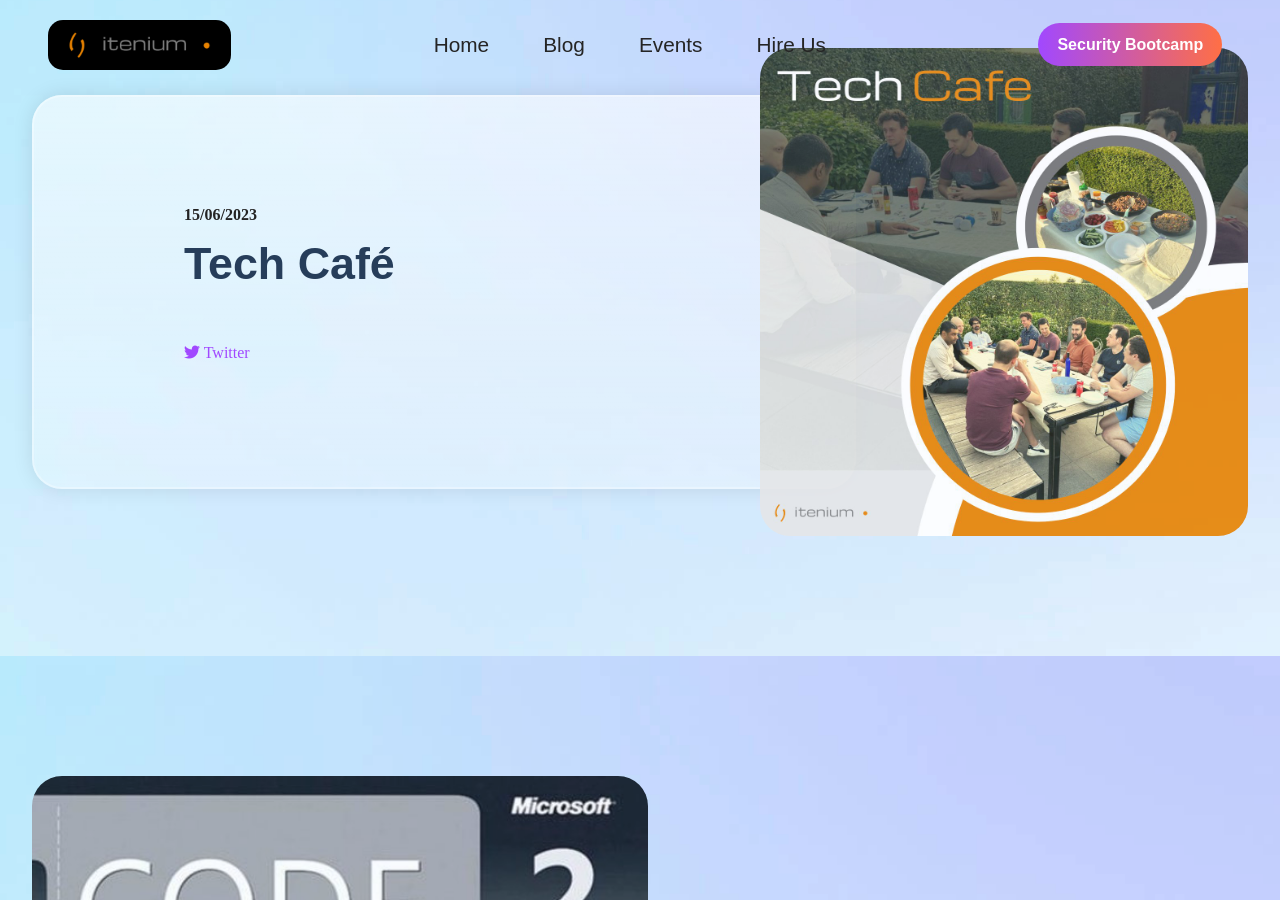
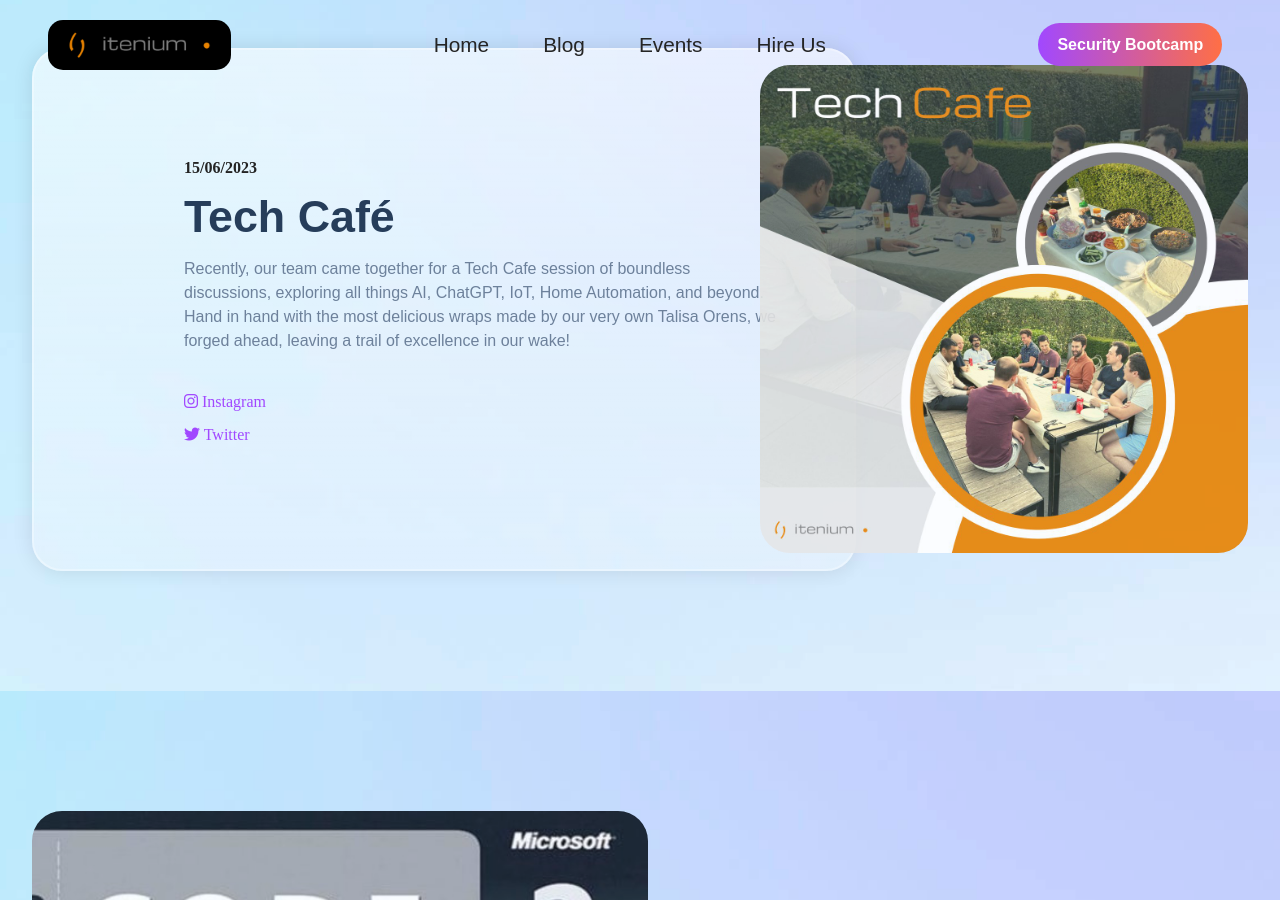
Before and after one commit to itenium-be/Competence-Center, a Jekyll site: the page built from pages/events.html, in a window 1280 px wide and 900 px high, scrolled down 5355 px. Built offline with Jekyll 4.4.1, drawn with Linux system fonts in a browser that asks for light colours; some web fonts are replaced.

Commit message:
tech cafe

```diff
--- a/_data/events.yml
+++ b/_data/events.yml
@@ -217,7 +217,7 @@
 - name: "Tech Café"
   subTitle: ""
   date: 2023-06-15
-  summary: ""
+  summary: "Recently, our team came together for a Tech Cafe session of boundless discussions, exploring all things AI, ChatGPT, IoT, Home Automation, and beyond. Hand in hand with the most delicious wraps made by our very own Talisa Orens, we forged ahead, leaving a trail of excellence in our wake!"
   track: "TechCafe"
   content: ""
   type: ["On-Site"]
@@ -226,7 +226,7 @@
   video: ""
   image: "/assets/images-events/tech-cafe-2023.jpg"
   linkedIn: ""
-  instagram: ""
+  instagram: "https://www.instagram.com/p/CvcEB9MSh6D/?igshid=YWYwM2I1ZDdmOQ%3D%3D"
   twitter: "https://twitter.com/itenium_be/status/1686682419494273024"
   githubUrl: ""
   blogPost: ""
```
